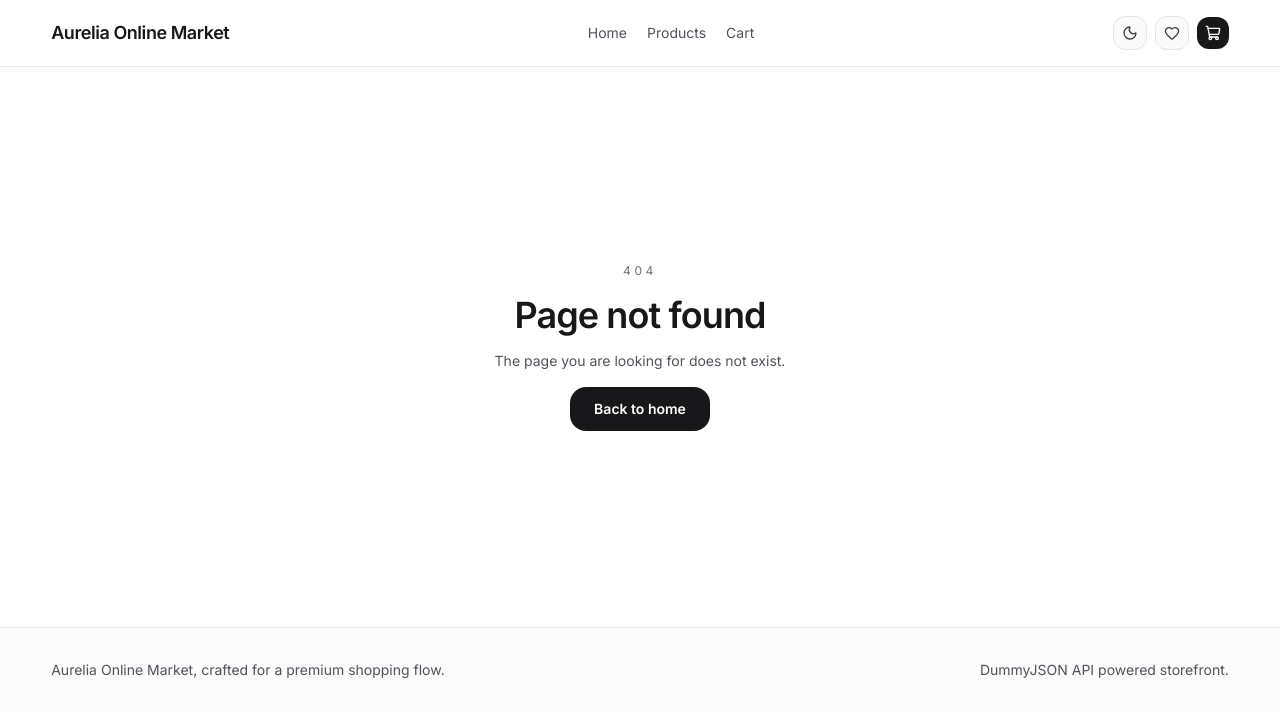
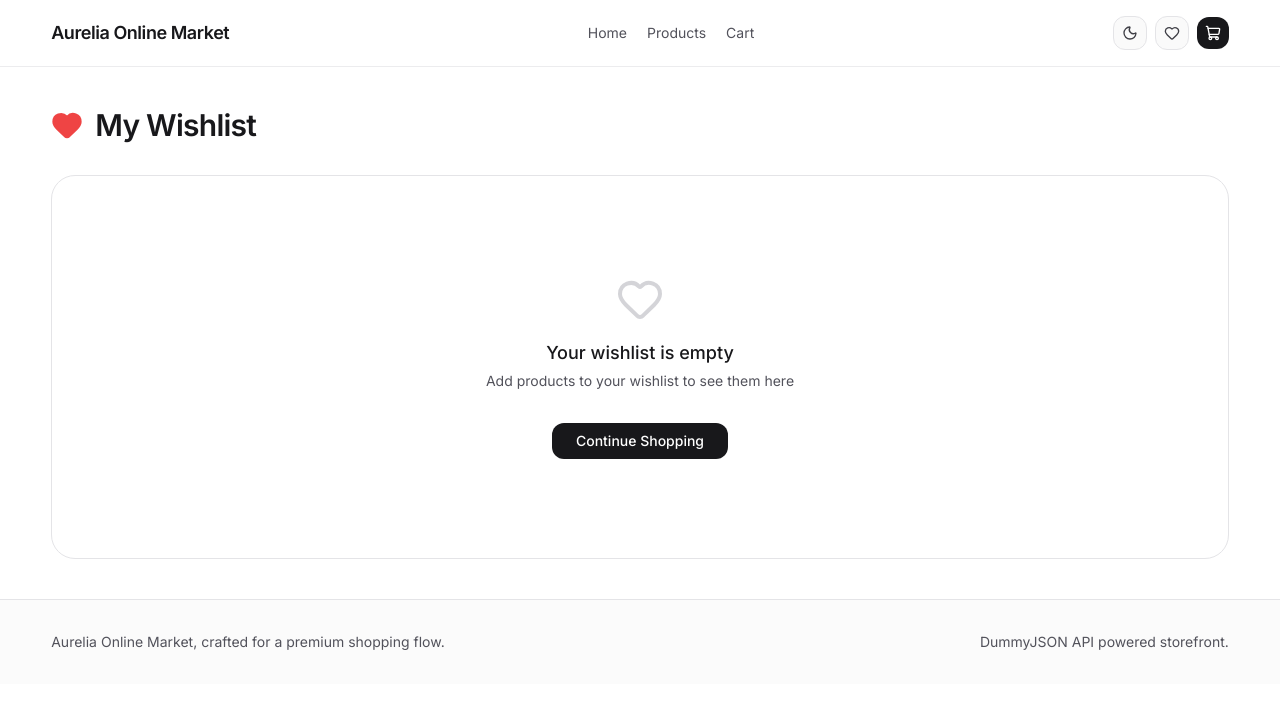
Before and after one commit to bikram73/E-Commerce_Website, a React (Vite) app: page /wishlist in a window 1280 px wide. Shown: the top 716 px of the page. Built offline with nearby package versions, Linux system fonts and the light colour scheme.

Commit message:
first commit

```diff
--- a/src/App.tsx
+++ b/src/App.tsx
@@ -8,6 +8,7 @@ import { HomePage } from './pages/HomePage'
 import { NotFoundPage } from './pages/NotFoundPage'
 import { ProductDetailsPage } from './pages/ProductDetailsPage'
 import { ProductsPage } from './pages/ProductsPage'
+import { WishlistPage } from './pages/WishlistPage'
 import { useShopStore } from './store/useShopStore'
 
 function App() {
@@ -24,6 +25,7 @@ function App() {
           <Route index element={<HomePage />} />
           <Route path="products" element={<ProductsPage />} />
           <Route path="products/:id" element={<ProductDetailsPage />} />
+          <Route path="wishlist" element={<WishlistPage />} />
           <Route path="cart" element={<CartPage />} />
           <Route path="checkout" element={<CheckoutPage />} />
           <Route path="*" element={<NotFoundPage />} />
--- a/src/components/Navbar.tsx
+++ b/src/components/Navbar.tsx
@@ -52,7 +52,7 @@ export function Navbar() {
             {theme === 'light' ? <Moon className="size-4" /> : <Sun className="size-4" />}
           </button>
           <Link
-            to="/products"
+            to="/wishlist"
             className="relative rounded-xl border border-zinc-200 bg-zinc-50 p-2 text-zinc-700 transition-colors dark:border-slate-700 dark:bg-slate-800 dark:text-slate-100"
           >
             <Heart className="size-4" />
--- /dev/null
+++ b/src/pages/WishlistPage.tsx
@@ -0,0 +1,80 @@
+import { useEffect, useState } from 'react'
+import { Link } from 'react-router-dom'
+import { Heart } from 'lucide-react'
+import { ProductCard } from '../components/ProductCard'
+import { Loader } from '../components/Loader'
+import { getProductById } from '../services/api'
+import { useShopStore } from '../store/useShopStore'
+import type { Product } from '../types/product'
+
+export function WishlistPage() {
+  const wishlistIds = useShopStore((state) => state.wishlistIds)
+  const [wishlistProducts, setWishlistProducts] = useState<Product[]>([])
+  const [loading, setLoading] = useState(true)
+
+  useEffect(() => {
+    async function fetchWishlistProducts() {
+      if (wishlistIds.length === 0) {
+        setLoading(false)
+        return
+      }
+
+      try {
+        const products = await Promise.all(wishlistIds.map((id) => getProductById(id)))
+        setWishlistProducts(products)
+      } catch (error) {
+        console.error('Failed to fetch wishlist products:', error)
+      } finally {
+        setLoading(false)
+      }
+    }
+
+    fetchWishlistProducts()
+  }, [wishlistIds])
+
+  if (loading) {
+    return (
+      <div className="mx-auto w-[92%] max-w-7xl py-10">
+        <Loader />
+      </div>
+    )
+  }
+
+  return (
+    <div className="mx-auto w-[92%] max-w-7xl py-10">
+      <div className="mb-8 flex items-center gap-3">
+        <Heart className="size-8 fill-red-500 text-red-500" />
+        <h1 className="text-3xl font-semibold tracking-tight text-zinc-900 dark:text-slate-100">
+          My Wishlist
+        </h1>
+      </div>
+
+      {wishlistProducts.length === 0 ? (
+        <div className="flex h-96 flex-col items-center justify-center gap-4 rounded-3xl border border-zinc-200 bg-white/50 dark:border-slate-700 dark:bg-slate-800/50">
+          <Heart className="size-12 text-zinc-300 dark:text-slate-600" />
+          <div className="text-center">
+            <p className="text-lg font-medium text-zinc-900 dark:text-slate-100">Your wishlist is empty</p>
+            <p className="mt-1 text-sm text-zinc-600 dark:text-slate-400">
+              Add products to your wishlist to see them here
+            </p>
+          </div>
+          <Link
+            to="/products"
+            className="mt-4 rounded-xl bg-zinc-900 px-6 py-2 text-sm font-medium text-white transition-colors hover:bg-zinc-800 dark:bg-slate-100 dark:text-slate-900 dark:hover:bg-slate-200"
+          >
+            Continue Shopping
+          </Link>
+        </div>
+      ) : (
+        <section className="space-y-6">
+          <p className="text-sm text-zinc-600 dark:text-slate-400">{wishlistProducts.length} items</p>
+          <div className="grid gap-6 sm:grid-cols-2 lg:grid-cols-4">
+            {wishlistProducts.map((product) => (
+              <ProductCard key={product.id} product={product} />
+            ))}
+          </div>
+        </section>
+      )}
+    </div>
+  )
+}
```
